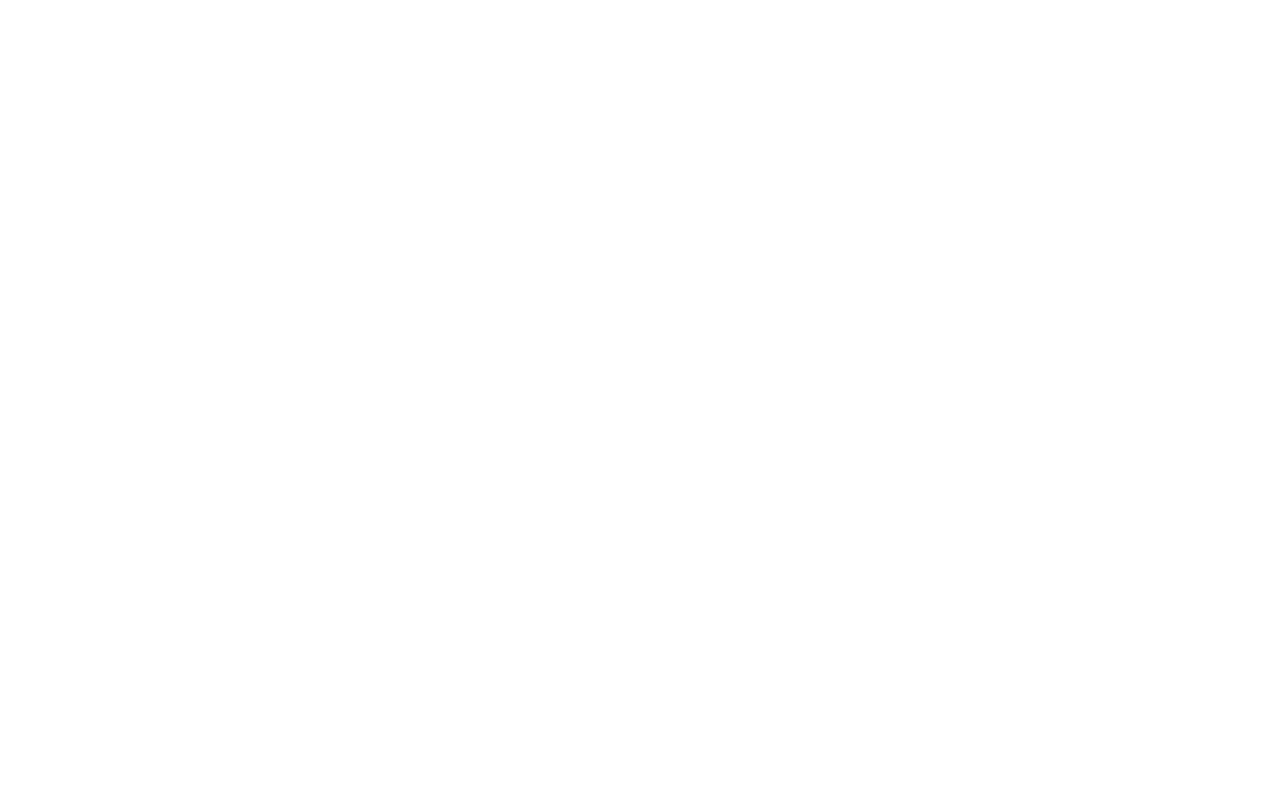
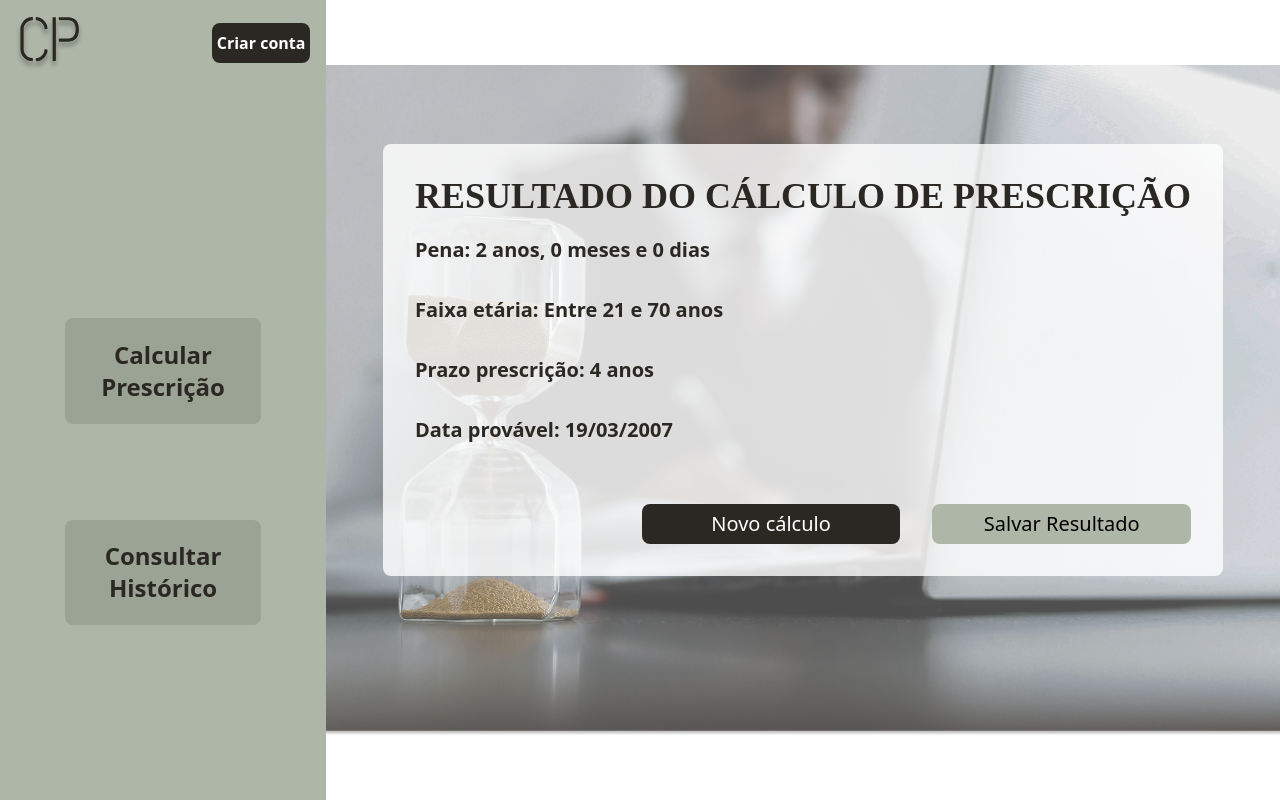
Before and after one commit to buenorafa/calculadora-prescricao, a React (Vite) app: page /result in a window 1280 px wide. Before the commit this address had no page. Built offline with nearby package versions, Linux system fonts and the light colour scheme; a web font is replaced by a local one.

Commit message:
feat: result view done (mock)

```diff
--- a/src/App.tsx
+++ b/src/App.tsx
@@ -2,6 +2,7 @@
 import { Layout } from "./layout-base/layout";
 import CalculadoraForm from "./calculadora-form";
 import {Home} from "./home-page/home";
+import { Result } from "./result-view/result";
 
 function App() {
   return (
@@ -10,6 +11,7 @@
         <Route path="/" element={<Layout />}>
           <Route index element={<Home />} />
           <Route path="/calculadora" element={<CalculadoraForm />} />
+          <Route path="/result" element={<Result />} />
           {/* Adicione outras rotas aqui */}
         </Route>
       </Routes>
--- a/src/layout-base/layout.tsx
+++ b/src/layout-base/layout.tsx
@@ -9,9 +9,9 @@
         <aside className="flex h-full flex-col w-1/3 p-4 gap-62 bg-[#ADB6A7]">
           <div className="flex justify-between items-center">
               <Link to="/"><img src="/CP.svg" alt="Logo Calculadora de prescrição" /></Link>
-            <a href="#" className="h-10 flex font-semibold text-white w-2/6 bg-[#2B2823] items-center justify-center rounded-md hover:bg-[#685c49]">
+            <Link to ="#" className="h-10 flex font-semibold text-white w-2/6 bg-[#2B2823] items-center justify-center rounded-md hover:bg-[#685c49]">
                 Criar conta
-            </a>
+            </Link>
           </div>
           <div className="h-2/5 w-4/6 flex flex-col text-center self-center text-2xl gap-24">
             <Link to="/calculadora"
@@ -27,7 +27,7 @@
             </a>
           </div>
         </aside>
-        <div className="flex w-full">
+        <div className="flex h-full w-full">
             <Outlet />
         </div>
       </main>
--- /dev/null
+++ b/src/result-view/result.tsx
@@ -0,0 +1,39 @@
+import { Link } from "react-router-dom";
+
+export function Result() {
+  return (
+    <div className="flex h-full w-full flex-col items-center justify-center overflow-hidden relative">
+      <div className="absolute flex text-[#2B2823] gap-5 flex-col text-xl mb-20 font-semibold z-50 bg-white/80 p-8 rounded-md ">
+        <p className="text-4xl font-bold fonteLogo">
+          RESULTADO DO CÁLCULO DE PRESCRIÇÃO
+        </p>
+        <div className="flex flex-col gap-8">
+          <label>Pena: 2 anos, 0 meses e 0 dias</label>
+
+          <label>Faixa etária: Entre 21 e 70 anos</label>
+          <label>Prazo prescrição: 4 anos</label>
+          <label>Data provável: 19/03/2007</label>
+        </div>
+        <div className="flex flex-row gap-8 justify-end mt-10 font-light ">
+          <Link
+            to="/calculadora"
+            className="h-10 flex self-end text-white w-2/6 bg-[#2B2823] items-center justify-center rounded-md hover:bg-[#685c49]"
+          >
+            Novo cálculo
+          </Link>
+          <Link
+            to="#"
+            className="h-10 flex self-end text-black w-2/6 bg-[#ADB6A7] items-center justify-center rounded-md hover:bg-[#9AA394]"
+          >
+            Salvar Resultado
+          </Link>
+        </div>
+      </div>
+      <img
+        src="/Footer.png"
+        alt="Foto escritório"
+        className="object-cover scale-x-125 w-full opacity-100"
+      />
+    </div>
+  );
+}
```
